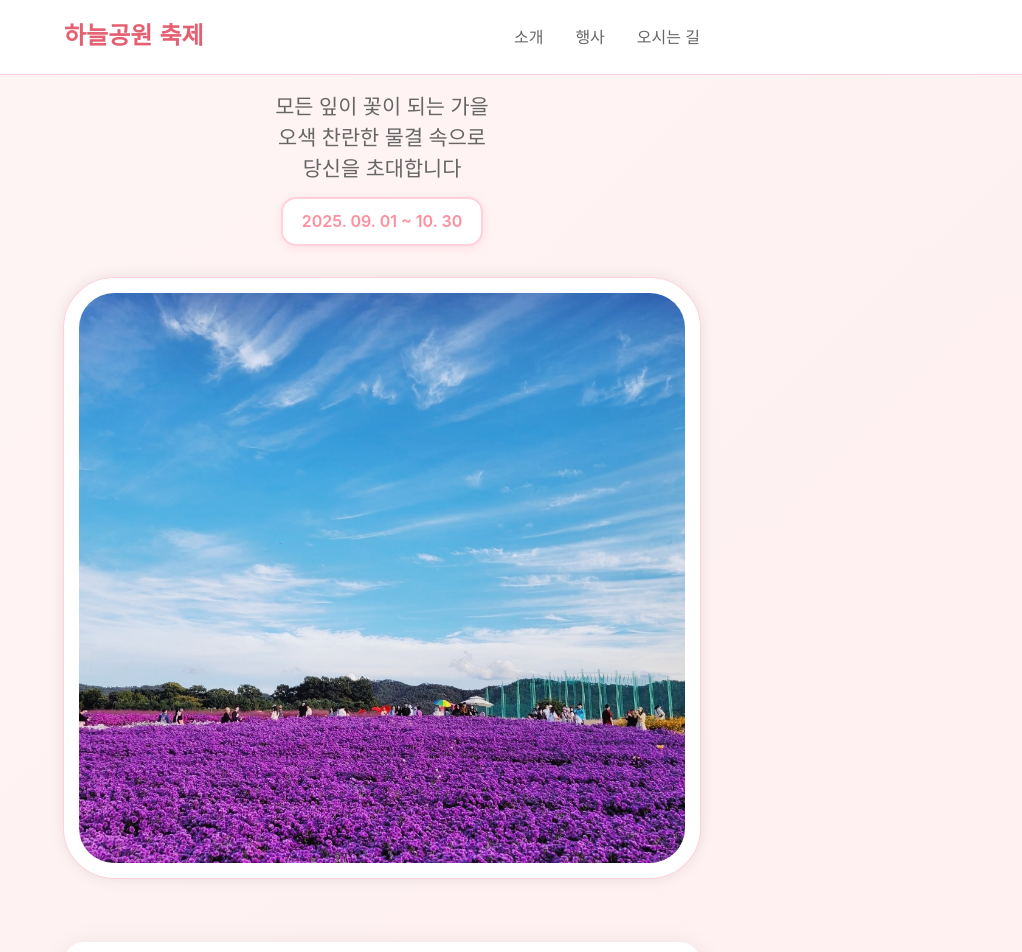
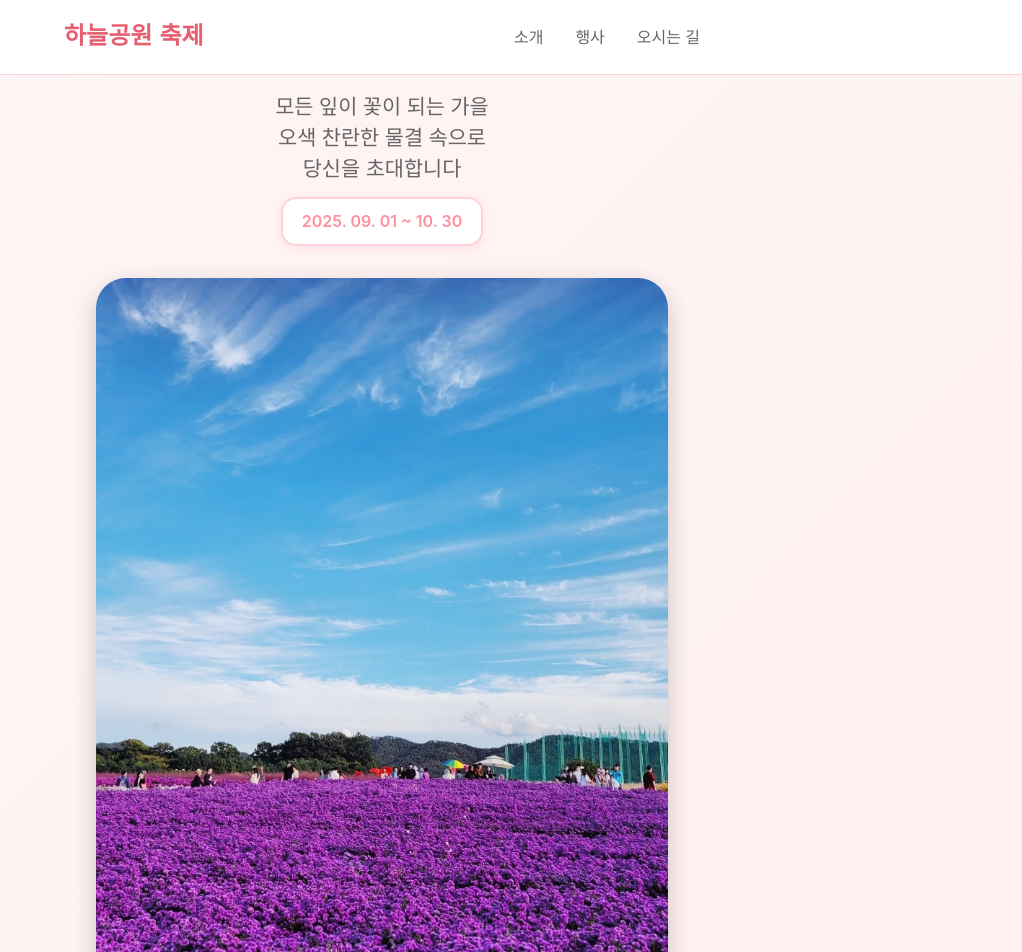
Before and after one commit to Stradivirus/reservation, a React (Create React App) app in the folder front/: page / in a window 1280 px wide. Shown: the top 952 px of the page, without its empty margins (258-1280 px from the left). Built offline with nearby package versions, Linux system fonts and the light colour scheme.

Commit message:
디자인 변경 3

```diff
--- a/front/src/pages/Main/ImageSlider.css
+++ b/front/src/pages/Main/ImageSlider.css
@@ -1,20 +1,14 @@
-/* ImageSlider.css - 모바일 최적화 이미지 슬라이더 */
+/* ImageSlider.css - 컨테이너 없이 이미지만 떠있게 */
 
-.image-slider-wrapper {
-  width: 100%;
+.floating-image-slider {
+  width: calc(100% - 2rem);
+  max-width: 448px;
+  margin: 0 auto;
   position: relative;
-  overflow: hidden;
+  aspect-ratio: 3/4;
 }
 
-.image-slider {
-  width: 100%;
-  height: 70vh;
-  position: relative;
-  overflow: hidden;
-  background: transparent;
-}
-
-.slider-image {
+.floating-image {
   position: absolute;
   top: 0;
   left: 0;
@@ -24,9 +18,11 @@
   object-position: center;
   opacity: 0;
   transition: opacity 0.8s ease-in-out;
+  border-radius: 10px;
+  box-shadow: 0 8px 24px rgba(0, 0, 0, 0.2);
 }
 
-.slider-image.active {
+.floating-image.active {
   opacity: 1;
   z-index: 1;
 }
@@ -42,40 +38,58 @@
 }
 
 /* 슬라이더 인디케이터 */
-.slider-indicators {
+.floating-indicators {
   position: absolute;
-  bottom: 1rem;
+  bottom: 1.5rem;
   left: 50%;
   transform: translateX(-50%);
   display: flex;
-  gap: 0.5rem;
+  gap: 0.8rem;
   z-index: 2;
+  background: rgba(0, 0, 0, 0.3);
+  padding: 0.5rem 1rem;
+  border-radius: 15px;
+  backdrop-filter: blur(5px);
 }
 
 .indicator {
-  width: 10px;
-  height: 10px;
+  width: 12px;
+  height: 12px;
   border-radius: 50%;
-  background: rgba(255, 255, 255, 0.5);
+  background: rgba(255, 255, 255, 0.6);
   cursor: pointer;
   transition: all 0.3s ease;
+  border: 2px solid transparent;
 }
 
 .indicator.active {
   background: white;
-  transform: scale(1.2);
+  transform: scale(1.1);
+  border: 2px solid #FF8E9E;
 }
 
 /* 태블릿 이상 */
 @media (min-width: 768px) {
-  .image-slider {
-    padding-bottom: 60%; /* 태블릿에서는 더 와이드하게 */
+  .floating-image-slider {
+    width: calc(100% - 3rem);
+    max-width: 570px;
+    aspect-ratio: 4/5;
+  }
+
+  .floating-image {
+    border-radius: 25px;
   }
 }
 
 /* 데스크톱 */
 @media (min-width: 1024px) {
-  .image-slider {
-    padding-bottom: 50%; /* 데스크톱에서는 더욱 와이드하게 */
+  .floating-image-slider {
+    width: calc(100% - 4rem);
+    max-width: 670px;
+    aspect-ratio: 3/4;
+  }
+
+  .floating-image {
+    border-radius: 30px;
   }
 }
--- a/front/src/pages/Main/ImageSlider.js
+++ b/front/src/pages/Main/ImageSlider.js
@@ -33,19 +33,18 @@ function ImageSlider() {
   };
 
   return (
-    <div className="image-slider-wrapper">
-      <div className="image-slider">
+    <div className="floating-image-slider">
       {images.map((image, index) => (
         <img
           key={index}
           src={image}
           alt={`슬라이드 ${index + 1}`}
-            className={`slider-image ${index === currentImageIndex ? 'active' : ''}`}
+          className={`floating-image ${index === currentImageIndex ? 'active' : ''}`}
           onLoad={handleImageLoad}
         />
       ))}
 
-        <div className="slider-indicators">
+      <div className="floating-indicators">
         {images.map((_, index) => (
           <button
             key={index}
@@ -54,7 +53,6 @@ function ImageSlider() {
           />
         ))}
       </div>
-      </div>
       {!imagesLoaded && <div className="loading">Loading...</div>}
     </div>
   );
--- a/front/src/pages/Main/MainPage.css
+++ b/front/src/pages/Main/MainPage.css
@@ -39,7 +39,9 @@
 
 /* Image Section */
 .image-section {
-  margin: 1rem 0;
+  margin: 0;
+  padding: 1rem 0;
+  background: none;
 }
 
 /* Registration Section */
--- a/front/src/pages/Main/PreRegistrationForm.js
+++ b/front/src/pages/Main/PreRegistrationForm.js
@@ -136,7 +136,7 @@ function PreRegistrationForm() {
               value={email}
               onChange={handleEmailChange}
               onBlur={checkEmailDuplicateHandler}
-              placeholder="이메일 주소를 입력하세요"
+              placeholder="이메일 주소"
               required
             />
             {emailError && <p className="error-message">{emailError}</p>}
@@ -148,7 +148,7 @@ function PreRegistrationForm() {
               value={phone}
               onChange={handlePhoneChange}
               onBlur={checkPhoneDuplicateHandler}
-              placeholder="전화번호 (숫자 11자리)"
+              placeholder="전화번호"
               pattern="[0-9]{11}"
               required
             />
```
Lines whose indentation alone changed are shown as unchanged.
